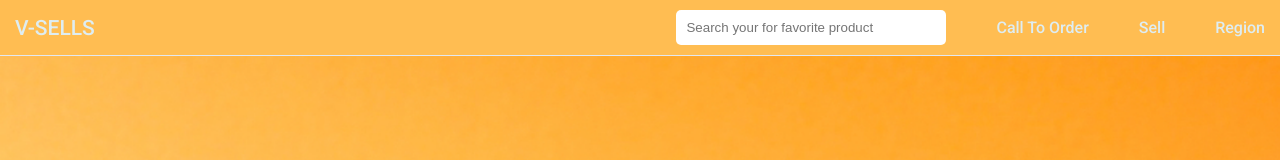
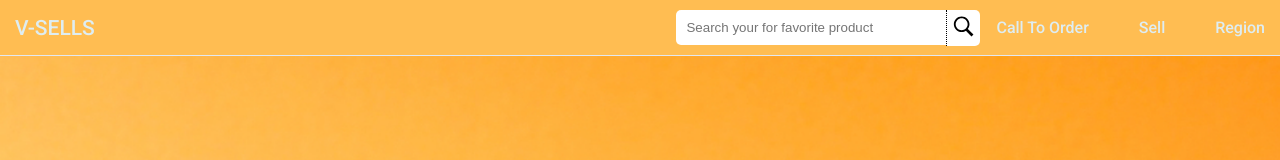
Before and after one commit to omivrex/V-SELLS, a Next.js app: page / in a window 1280 px wide. Shown: the top 160 px of the page. Built offline with nearby package versions, Linux system fonts and the light colour scheme.

Commit message:
created search bar icon

```diff
--- a/reusable/Navbar.js
+++ b/reusable/Navbar.js
@@ -8,6 +8,7 @@ const Navbar = (props) => {
           <ul className="nav-menu">
               <li className="nav-item search-container">
                 <input className="search-bar" placeholder="Search your for favorite product"/>
+                <span title="search"><img style={{width: '100%'}} src="./search.svg"/></span>
               </li>
               <li className="nav-item">
                   <a href="#" className="nav-link">Call To Order</a>
--- a/styles/globals.css
+++ b/styles/globals.css
@@ -57,7 +57,7 @@ a {
   border: none;
   padding: 10px;
   width: 270px;
-  border-radius: 5px;
+  border-radius: 5px 0px 0 5px;
 }
 
 .nav-menu {
@@ -68,6 +68,17 @@ a {
 
 .nav-item {
   margin-left: 5rem;
+}
+
+.nav-item>span {
+  width: 34px;
+  height: 35.5px;
+  position: absolute;
+  background: #fff;
+  border-radius: 0 5px 5px 0px;
+  padding: 5px;
+  border-left: 1px dotted #000;
+  cursor: pointer;
 }
 
 .nav-link{
```
Also changed, not shown: public/search.svg (added). Lines whose indentation alone changed are shown as unchanged.
